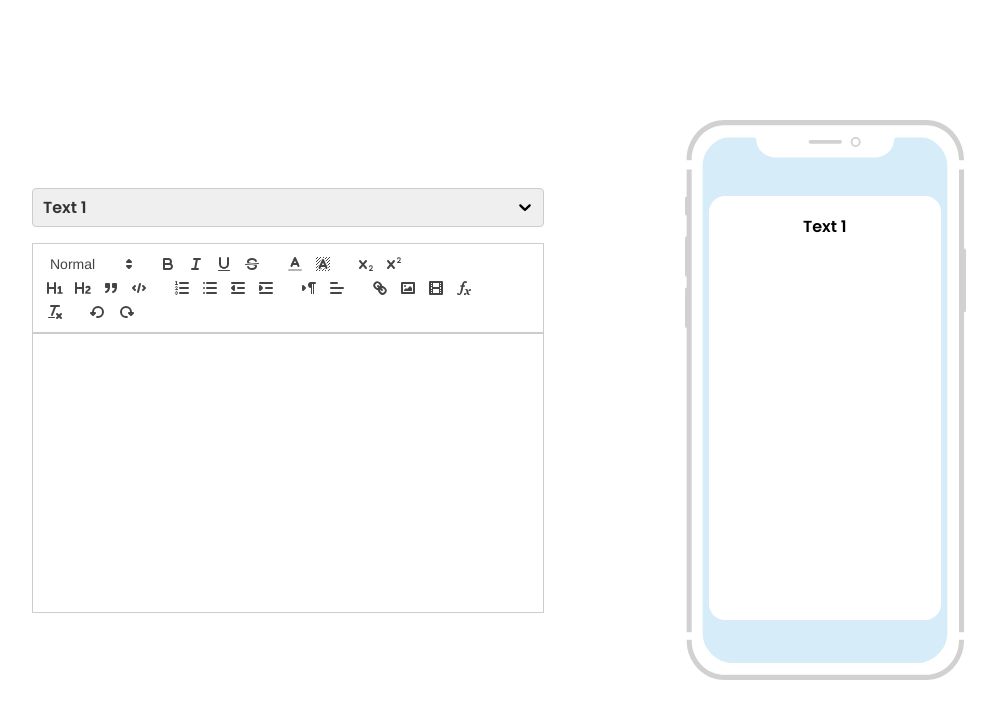
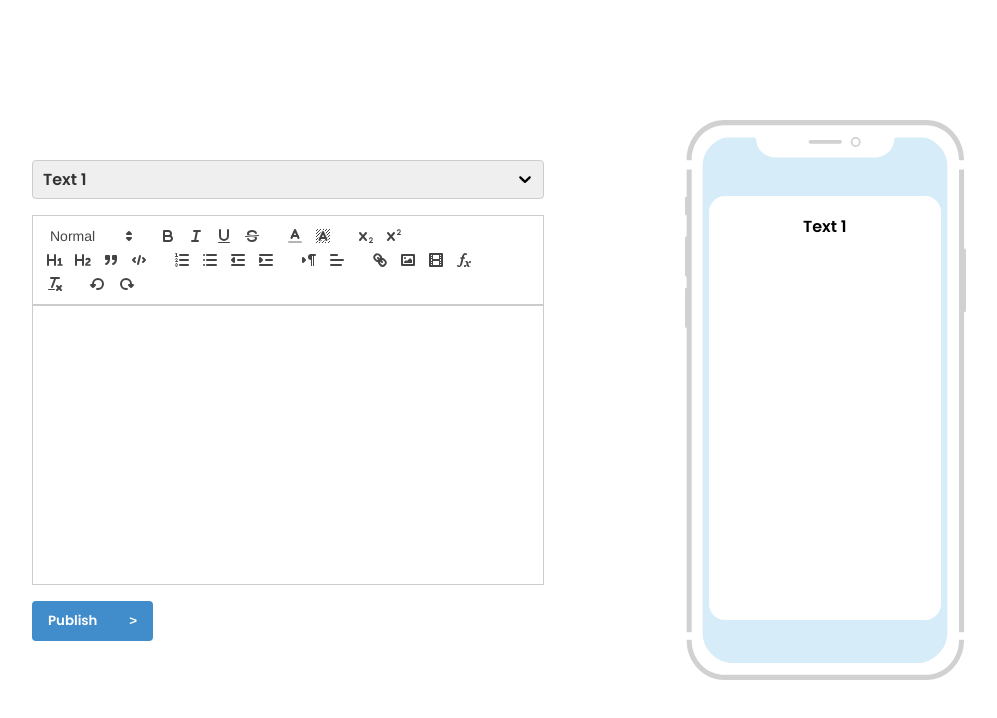
Before and after one commit to Vizorous/mobile-live-preview, a React (Create React App) app: page / in a window 1280 px wide. Shown: the top 718 px of the page, without its empty margins (96-1093 px from the left). Built offline with nearby package versions, Linux system fonts and the light colour scheme.

Commit message:
MLP-10/feat: publish btn

```diff
--- a/src/App.css
+++ b/src/App.css
@@ -57,6 +57,26 @@
 }
 
 @media only screen and (min-width: 769px) {
+  .toolbar__btn {
+    height: 40px;
+    font-family: "Poppins";
+    border: none;
+    border-radius: 4px;
+    margin-top: 16px;
+    padding: 0 16px;
+    white-space: pre;
+    font-weight: 700;
+    background-color: #418dcb;
+    color: white;
+    transition: transform 0.2s cubic-bezier(0.235, 0, 0.05, 0.95);
+    cursor: pointer;
+  }
+  .toolbar__btn:hover {
+    transform: perspective(1px) scale3d(1.044, 1.044, 1) translateZ(0) !important;
+  }
+  .toolbar__btn:active {
+    transform: perspective(1px) scale3d(1, 1, 1) translateZ(0) !important;
+  }
   .toolbar__select {
     margin-bottom: 16px;
   }
--- a/src/features/desktop/DesktopContainer.tsx
+++ b/src/features/desktop/DesktopContainer.tsx
@@ -53,6 +53,10 @@ const DesktopContainer: React.FC<DesktopContainerProps> = (props) => {
             onChange={props.setValue}
             modules={modules}
           />
+          <button className="toolbar__btn">
+            {`Publish          `}
+            <span style={{ fontFamily: "sans-serif" }}>&gt;</span>
+          </button>
         </div>
 
         <div className="mobile">
```
